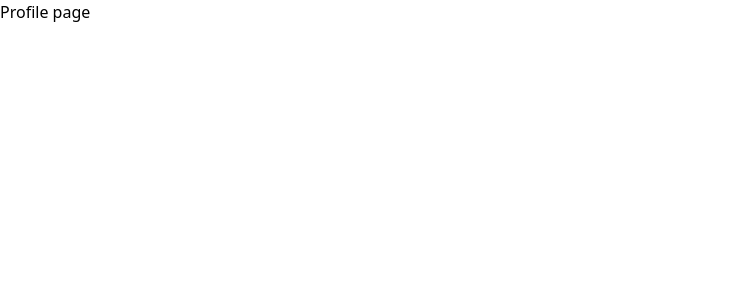
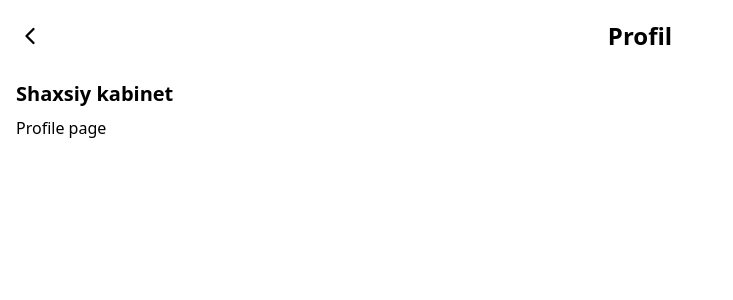
Before and after one commit to boburov/blackma, a Next.js app: page /profile in a window 1280 px wide. Shown: the top 300 px of the page, without its empty margins (0-733 px from the left). Built offline with nearby package versions, Linux system fonts and the light colour scheme.

Commit message:
Basic setup

```diff
--- a/app/profile/layout.tsx
+++ b/app/profile/layout.tsx
@@ -17,5 +17,5 @@ export default function ProfileLayout({
 }: Readonly<{
   children: React.ReactNode;
 }>) {
-  return <div className={`${nunitoSans.variable} antialiased`}>{children}</div>;
+  return <div className={`${nunitoSans.variable} antialiased px-4`}>{children}</div>;
 }
--- a/app/profile/page.tsx
+++ b/app/profile/page.tsx
@@ -1,6 +1,11 @@
+import PageHeading from "./ui/PageHeading";
+import ProfileTopBar from "./ui/TopBar";
+
 export default function ProfilePage() {
   return (
-    <div>
+    <div className="space-y-2">
+      <ProfileTopBar title="Profil" path="/" />
+      <PageHeading>Shaxsiy kabinet</PageHeading>
       <p>Profile page</p>
     </div>
   );
--- /dev/null
+++ b/app/profile/ui/PageHeading.tsx
@@ -0,0 +1,5 @@
+import { ReactNode } from "react";
+
+export default function PageHeading({ children }: { children: ReactNode }) {
+  return <h3 className="text-xl font-bold">{children}</h3>;
+}
--- /dev/null
+++ b/app/profile/ui/TopBar.tsx
@@ -0,0 +1,22 @@
+import { ChevronLeft } from "lucide-react";
+import Link from "next/link";
+
+export default function ProfileTopBar({
+  title,
+  path,
+}: {
+  title: string;
+  path: string;
+}) {
+  return (
+    <div className="w-full flex items-center justify-between py-5">
+      <div className="flex-1">
+        <Link href={path}>
+          <ChevronLeft size={28} />
+        </Link>
+      </div>
+      <h2 className="font-bold text-2xl">{title}</h2>
+      <div className="flex-1"></div>
+    </div>
+  );
+}
```
Also changed, not shown: package.json (+7 -6 lines), 1 other file (tests, documents, lock files or other folders).
